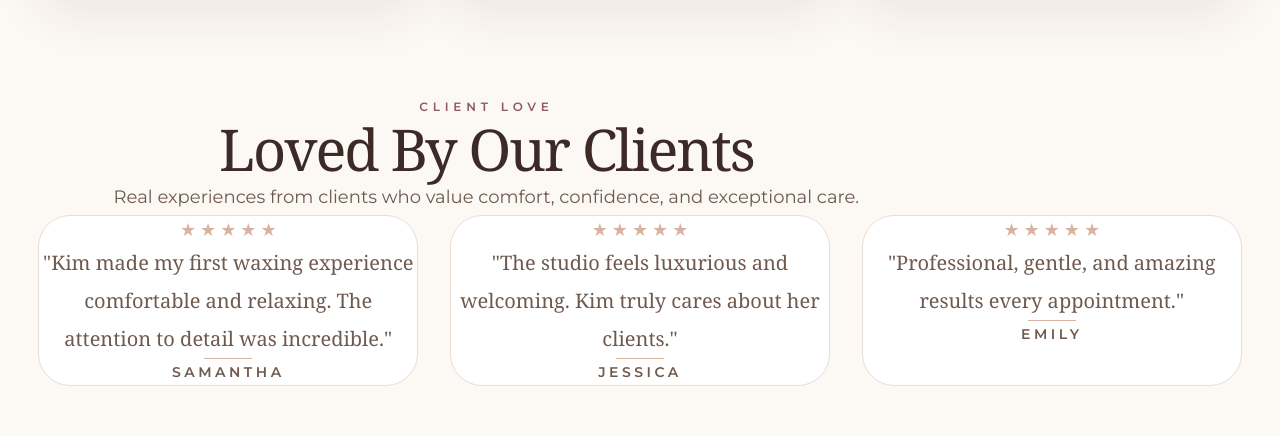
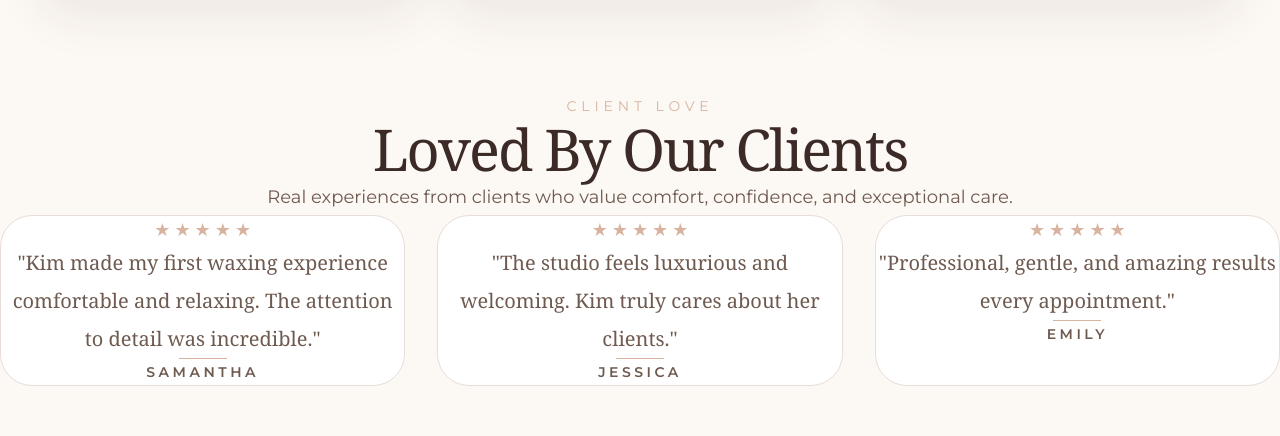
Before and after one commit to kevin-phan-25/just-wax-by-kim, a Next.js app: page / in a window 1280 px wide. Shown: the part 3794-4230 px from the top of the page. Built offline with nearby package versions, Linux system fonts and the light colour scheme; a web font is replaced by a local one.

Commit message:
Update Testimonials.tsx

```diff
--- a/features/testimonials/Testimonials.tsx
+++ b/features/testimonials/Testimonials.tsx
@@ -1,14 +1,18 @@
 /**
  * -----------------------------------------------------------------------------
- * File: Testimonials.tsx
+ * File:
+ * features/testimonials/Testimonials.tsx
  *
  * Description:
- * Luxury client testimonials section.
+ * Luxury testimonials section.
  *
  * Changes:
- * - Editorial layout
- * - Improved spacing
- * - Centered presentation
+ *
+ * - Removed fixed width restrictions
+ * - Centered section typography
+ * - Expanded testimonial presentation
+ * - Improved luxury spacing
+ *
  * -----------------------------------------------------------------------------
  */
 
@@ -19,28 +23,25 @@ import {
 import TestimonialCard from "./TestimonialCard";
 
 
-export default function Testimonials() {
+export default function Testimonials(){
+
 return (
+
 <section
   id="testimonials"
   className="
-        bg-[#FCF8F3]
+    bg-brand-ivory
     px-6
-        py-32
+    py-24
+    w-full
   "
 >
 
+
+  {/* HEADER */}
   <div
     className="
-          container-luxury
-        "
-      >
-
-        {/* HEADER */}
-        <header
-          className="
-            mx-auto
-            max-w-4xl
+      w-full
       text-center
     "
   >
@@ -48,10 +49,9 @@ export default function Testimonials() {
     <span
       className="
         uppercase
-              tracking-[0.4em]
-              text-xs
-              font-semibold
-              text-[#8C5A6B]
+        tracking-[0.35em]
+        text-sm
+        text-brand-champagne
       "
     >
       Client Love
@@ -60,10 +60,10 @@ export default function Testimonials() {
 
     <h2
       className="
-              mt-6
+        mt-5
         font-serif
         text-4xl
-              md:text-6xl
+        md:text-5xl
         text-[#3B2A26]
       "
     >
@@ -75,39 +75,48 @@ export default function Testimonials() {
       className="
         mt-6
         text-lg
-              leading-relaxed
         text-[#8C7468]
+        text-center
       "
     >
       Real experiences from clients who value comfort,
       confidence, and exceptional care.
     </p>
 
-        </header>
+
+  </div>
 
 
 
-        {/* REVIEWS */}
+  {/* TESTIMONIAL GRID */}
   <div
     className="
-            mt-20
+      mt-16
       grid
+      w-full
       gap-8
-            md:grid-cols-3
+      sm:grid-cols-2
+      lg:grid-cols-3
     "
   >
 
-          {testimonials.map((item) => (
+    {
+      testimonials.map((item)=>(
+
         <TestimonialCard
           key={item.id}
           testimonial={item}
         />
-          ))}
+
+      ))
+    }
+
 
   </div>
 
-      </div>
 
 </section>
+
 );
+
 }
```
Lines whose indentation alone changed are shown as unchanged.
